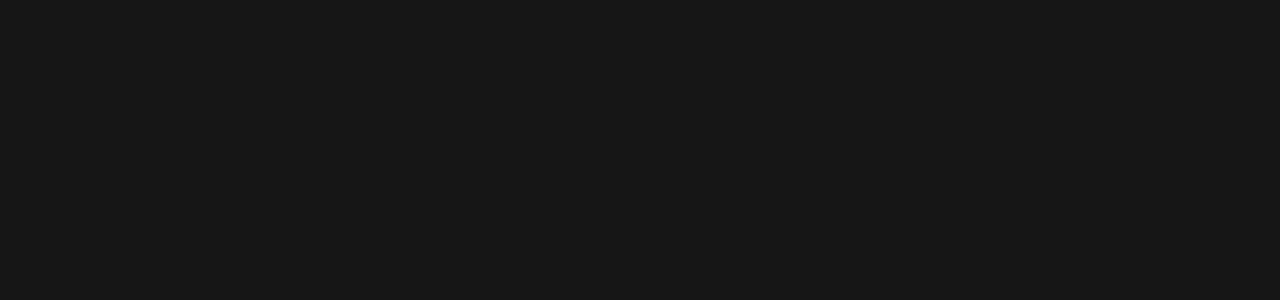
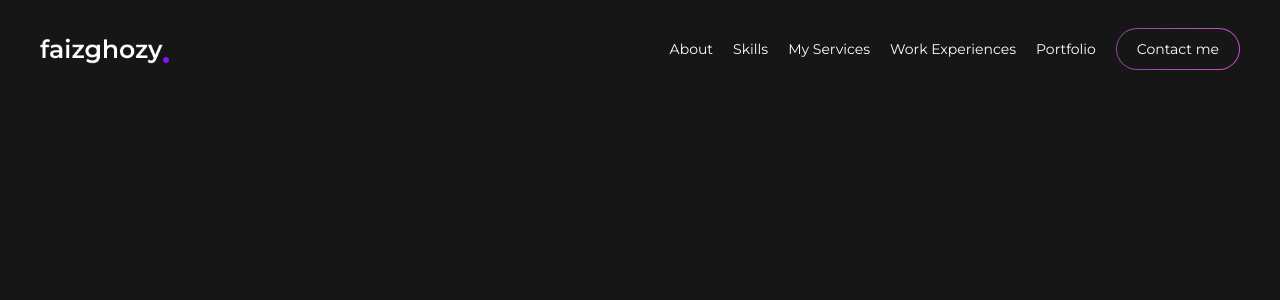
Before and after one commit to Al-Ghozy03/portfolio, a Next.js app: page / in a window 1280 px wide. Shown: the top 300 px of the page. Built offline with nearby package versions, Linux system fonts and the light colour scheme.

Commit message:
feat: navbar

```diff
--- a/src/app/components/navbar.jsx
+++ b/src/app/components/navbar.jsx
@@ -1,7 +1,23 @@
 "use client";
+import Image from "next/image";
+import logo from "../assets/img/logo.png";
 
 export default function Navbar() {
-  return <nav>
-
-  </nav>;
+  return (
+    <header className="flex justify-between items-center">
+      <Image src={logo} alt="logo" height={30} priority />
+      <nav className="capitalize lg:flex lg:space-x-5 lg:text-sm items-center">
+        <p>about</p>
+        <p>skills</p>
+        <p>my services</p>
+        <p>work experiences</p>
+        <p>portfolio</p>
+        <div className="bg-gradient-to-r from-[#834D9B] to-[#D04ED6] p-px flex justify-center items-center rounded-full">
+          <button className="w-full hover:bg-gradient-to-r hover:from-[#834D9B] hover:to-[#D04ED6] hover:font-semibold bg-[#161616] px-5 py-2.5 rounded-full">
+            Contact me
+          </button>
+        </div>
+      </nav>
+    </header>
+  );
 }
--- a/src/app/page.jsx
+++ b/src/app/page.jsx
@@ -1,11 +1,15 @@
 "use client";
+import Navbar from "./components/navbar";
+import circle from "./assets/img/circle.png";
+
 export default function Home() {
   const openEmail = () => {
     const mailTo = `mailto:muhammadfaizalghozi1@gmail.com?`;
     window.location.href = mailTo;
   };
   return (
-    <main className="px-10 py-7 w-full">
+    <main className="px-10 py-7 w-full bg-cover">
+      <Navbar />
     </main>
   );
 }
```
Also changed, not shown: src/app/assets/img/circle.png (added), src/app/globals.css (line endings or trailing spaces).
